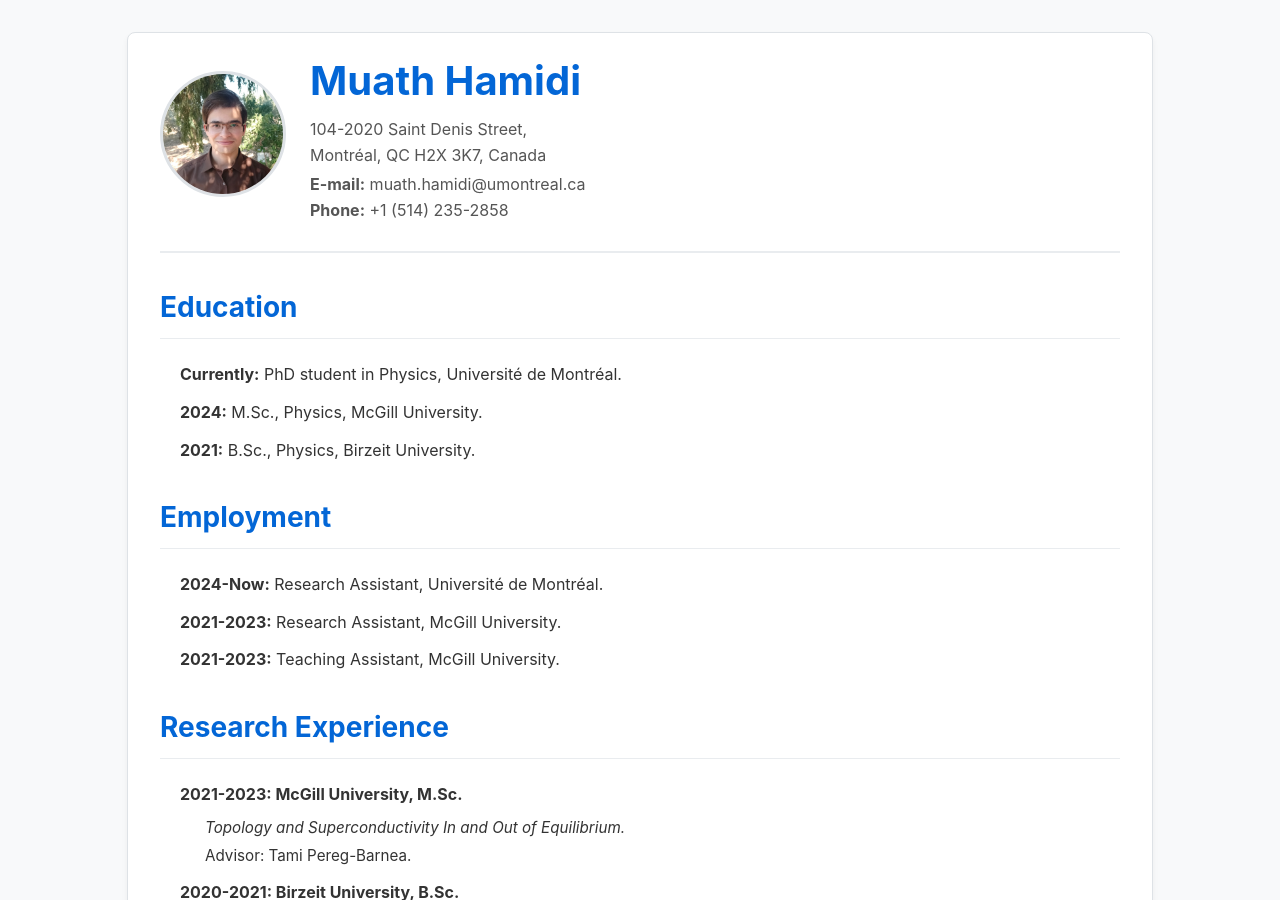
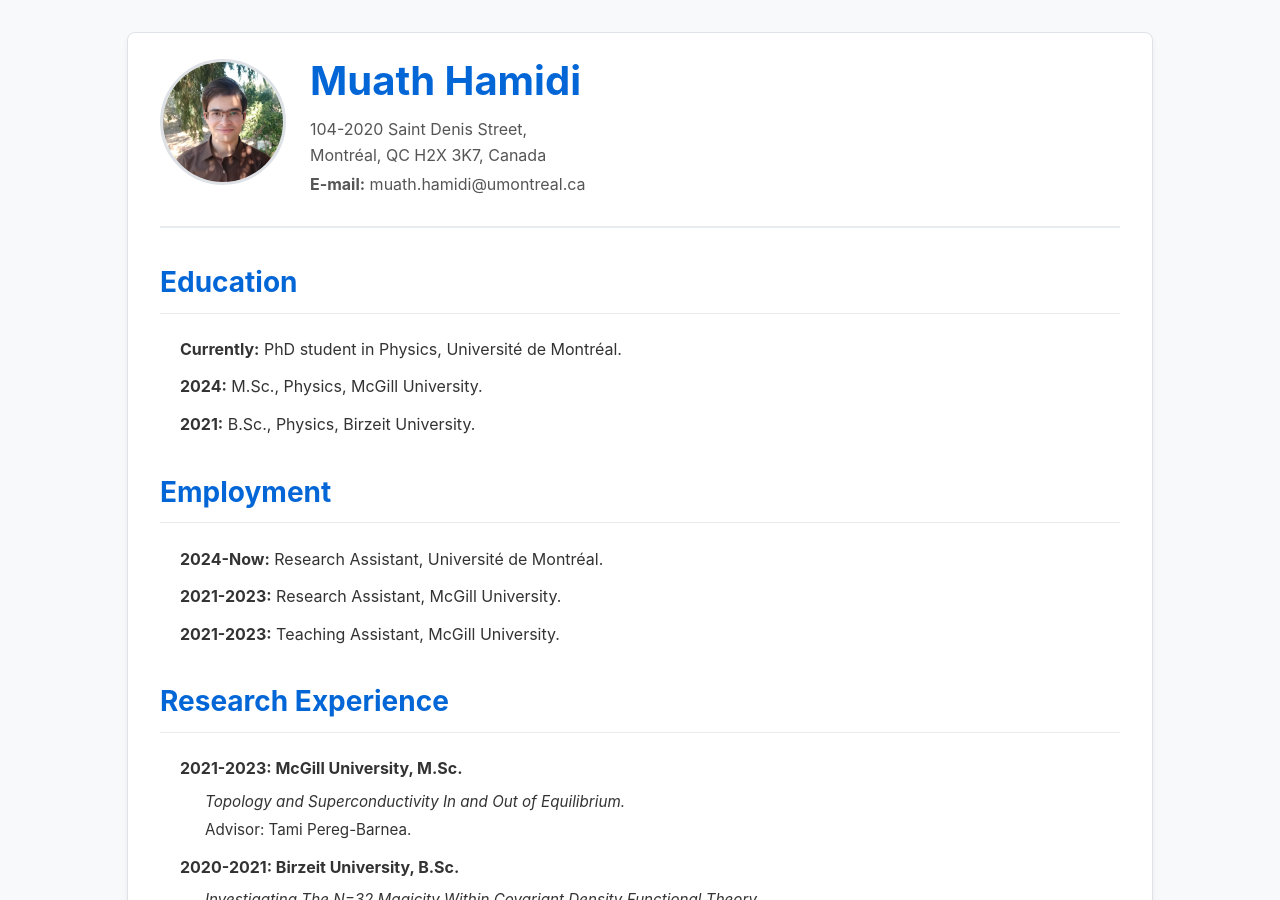
Before and after one commit to MuathHamidi/muath.hamidi, a Jekyll site: the page built from index.md, in a window 1280 px wide and 900 px high. Built offline with Jekyll 4.4.1, drawn with Linux system fonts in a browser that asks for light colours.

Commit message:
Update index.md

```diff
--- a/index.md
+++ b/index.md
@@ -15,7 +15,6 @@ title: Muath Hamidi CV
         Montréal, QC H2X 3K7, Canada</p>
         <p>
             <strong>E-mail:</strong> muath.hamidi@umontreal.ca<br>
-            <strong>Phone:</strong> +1 (514) 235-2858
         </p>
     </div>
 </div>
```
